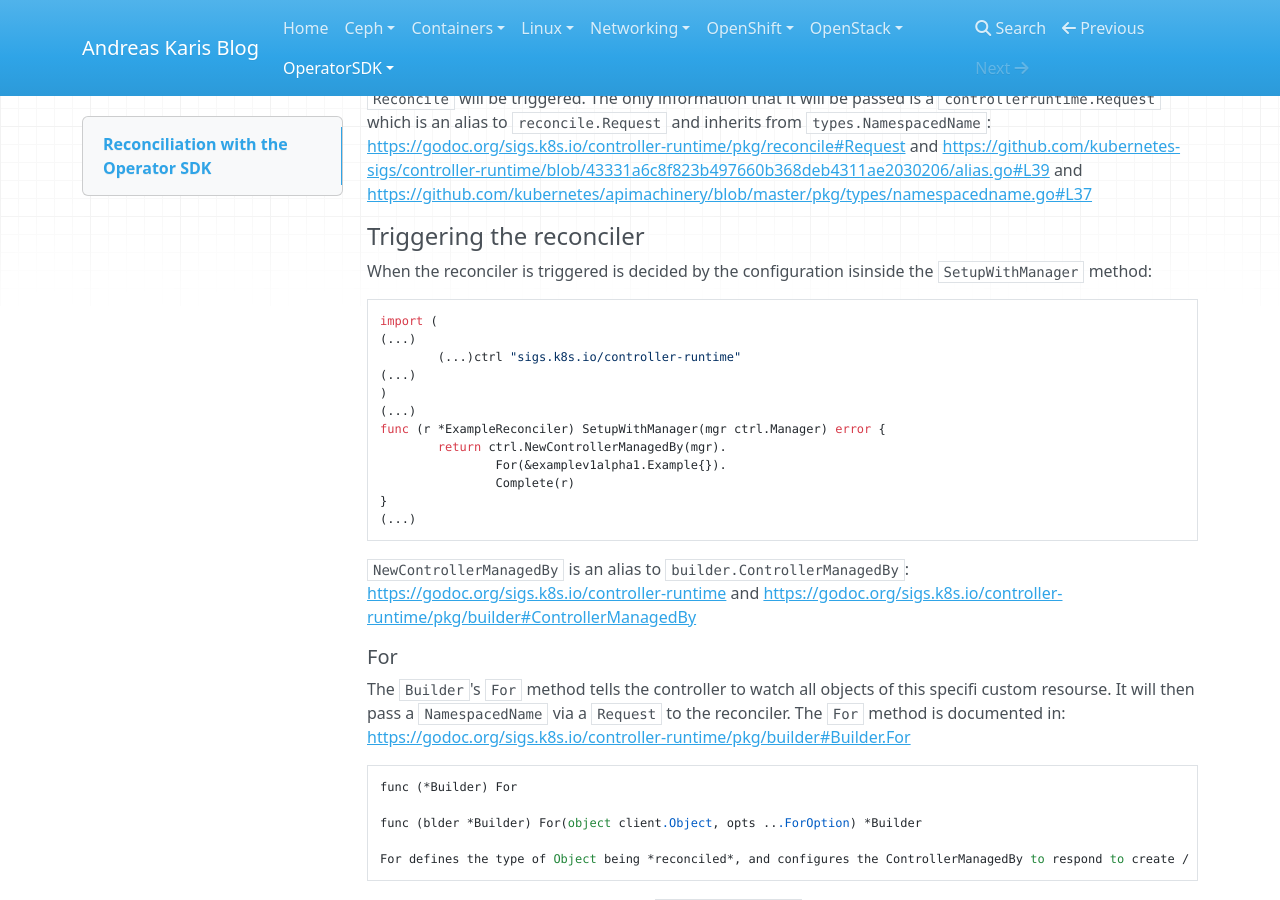
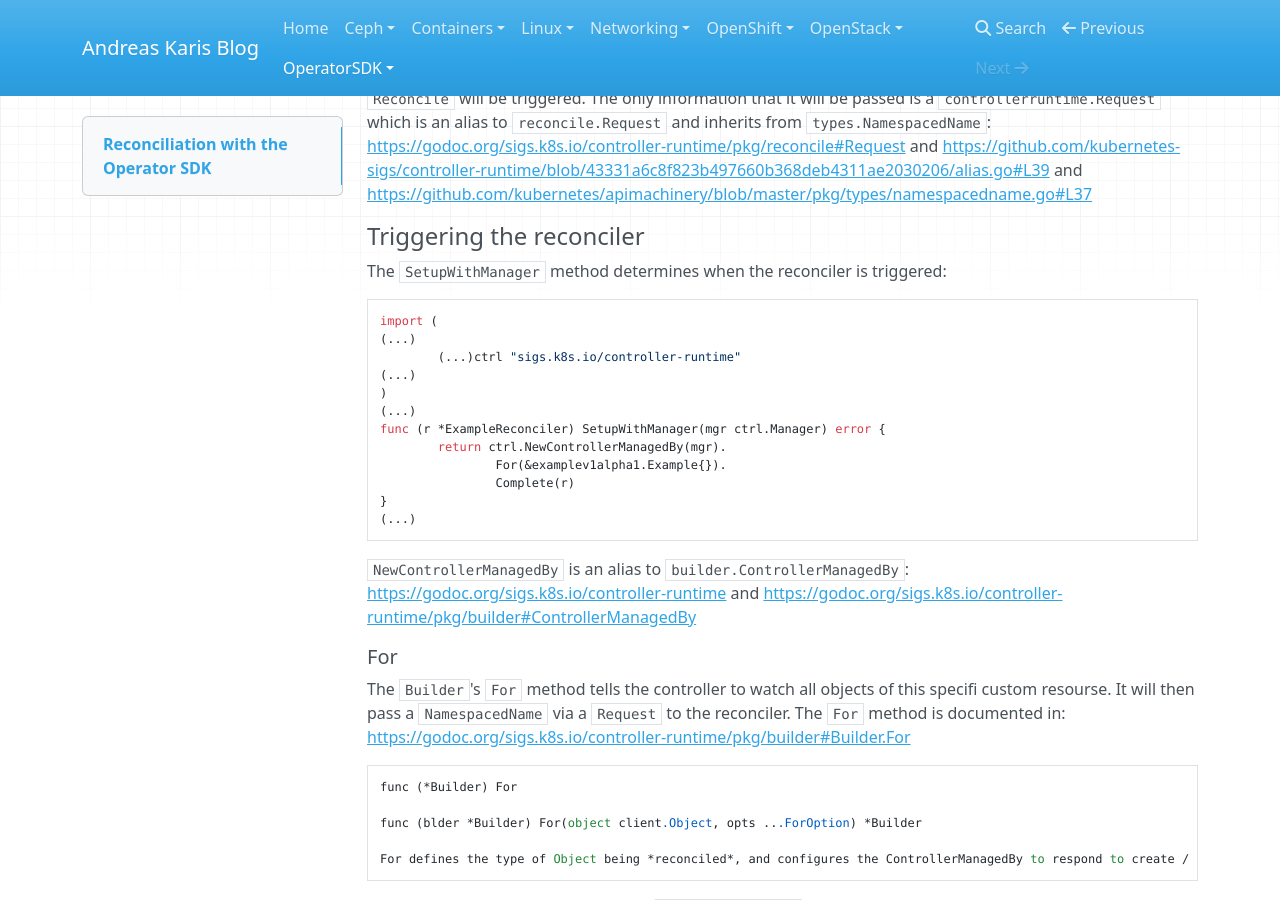
Before and after one commit to andreaskaris/blog, an MkDocs documentation site: the page built from docs/operator-sdk/operator-sdk-reconciliation.md, in a window 1280 px wide and 900 px high, scrolled down 7160 px. Built offline with MkDocs 1.6.1, drawn with Linux system fonts in a browser that asks for light colours; nearby versions of some CDN libraries.

Commit message:
new commit

```diff
--- a/docs/operator-sdk/operator-sdk-reconciliation.md
+++ b/docs/operator-sdk/operator-sdk-reconciliation.md
@@ -350,7 +350,7 @@ Whenever something happens to an object of type `&examplev1alpha1.Example{}`, th
 
 #### Triggering the reconciler
 
-When the reconciler is triggered is decided by the configuration isinside the `SetupWithManager` method:
+The `SetupWithManager` method determines when the reconciler is triggered:
 ~~~
 import (
 (...)
```
